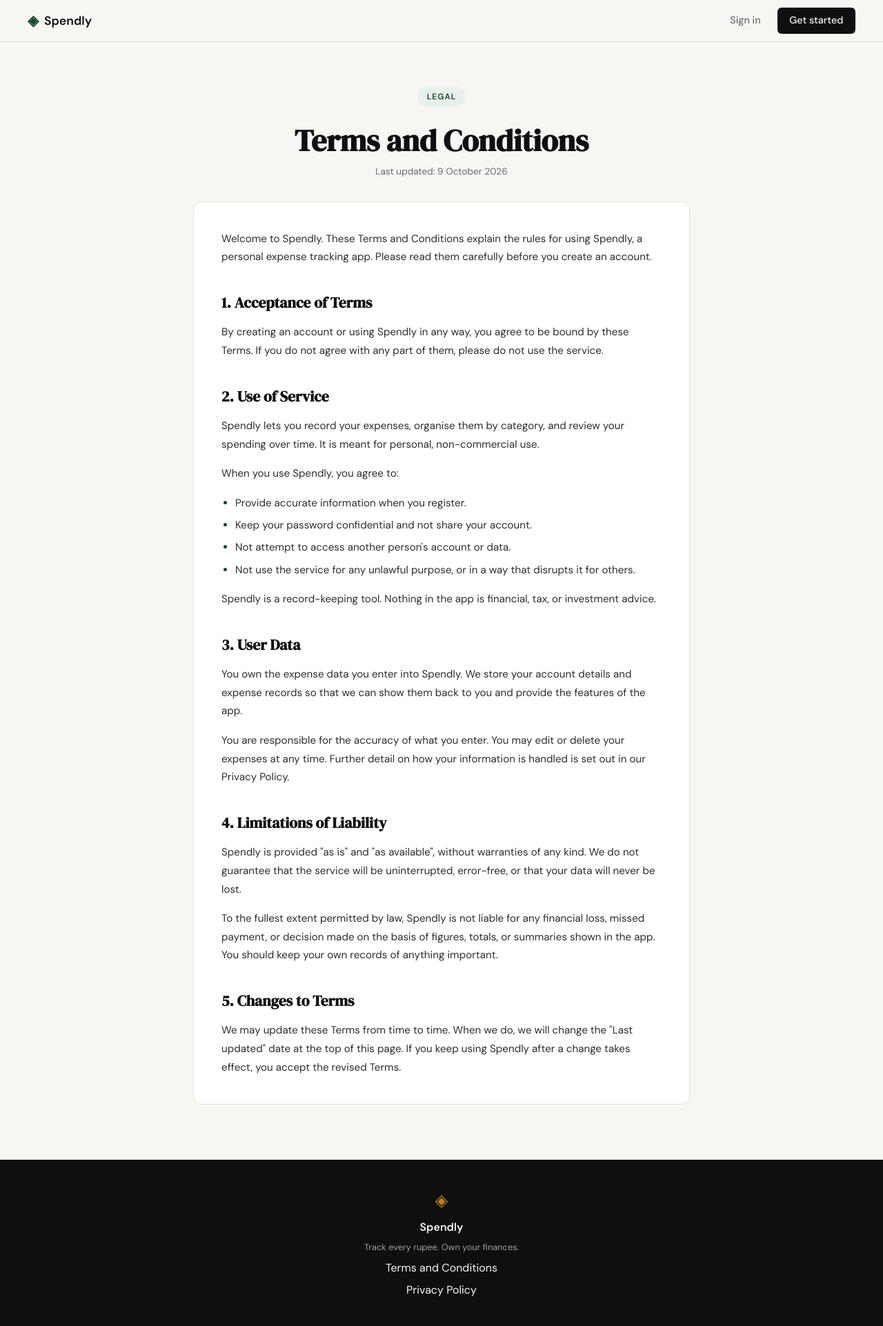
After one commit to ms1230895/Working-with-Claude-Code, a Flask app: page /terms in a window 1280 px wide. The commit adds this page. Shown: the whole page at 69% size. Run offline with Flask 3, Linux system fonts and the light colour scheme.

Commit message:
Add Terms and Conditions page

```diff
--- a/app.py
+++ b/app.py
@@ -20,6 +20,11 @@ def register():
 @app.route("/login")
 def login():
     return render_template("login.html")
+
+
+@app.route("/terms")
+def terms():
+    return render_template("terms.html")
 
 
 # ------------------------------------------------------------------ #
--- a/static/css/style.css
+++ b/static/css/style.css
@@ -478,6 +478,65 @@ a { color: inherit; text-decoration: none; }
 .auth-switch a:hover { text-decoration: underline; }
 
 /* ------------------------------------------------------------------ */
+/* Legal pages                                                         */
+/* ------------------------------------------------------------------ */
+
+.legal-section { padding: 4rem 2rem 5rem; }
+
+.legal-container {
+    max-width: 720px;
+    margin: 0 auto;
+}
+
+.legal-header {
+    text-align: center;
+    margin-bottom: 2rem;
+}
+
+.legal-title {
+    font-family: var(--font-display);
+    font-size: clamp(2rem, 4vw, 2.75rem);
+    line-height: 1.15;
+    color: var(--ink);
+    margin-bottom: 0.5rem;
+}
+
+.legal-updated {
+    font-size: 0.85rem;
+    color: var(--ink-muted);
+}
+
+.legal-body {
+    background: var(--paper-card);
+    border: 1px solid var(--border);
+    border-radius: var(--radius-md);
+    padding: 2.5rem;
+}
+
+.legal-body h2 {
+    font-family: var(--font-display);
+    font-size: 1.35rem;
+    color: var(--ink);
+    margin: 2.25rem 0 0.75rem;
+}
+
+.legal-body p,
+.legal-body ul {
+    font-size: 0.95rem;
+    color: var(--ink-soft);
+    line-height: 1.75;
+    margin-bottom: 1rem;
+}
+
+.legal-body ul { padding-left: 1.25rem; }
+
+.legal-body li { margin-bottom: 0.35rem; }
+
+.legal-body li::marker { color: var(--accent); }
+
+.legal-body > :last-child { margin-bottom: 0; }
+
+/* ------------------------------------------------------------------ */
 /* Footer                                                              */
 /* ------------------------------------------------------------------ */
 
@@ -527,4 +586,6 @@ a { color: inherit; text-decoration: none; }
 @media (max-width: 600px) {
     .nav-links a:not(.nav-cta) { display: none; }
     .hero { padding: 3rem 1rem 2rem; }
+    .legal-section { padding: 2.5rem 1rem 3rem; }
+    .legal-body { padding: 1.5rem; }
 }
--- a/templates/base.html
+++ b/templates/base.html
@@ -34,7 +34,7 @@
             <span class="brand-icon">◈</span>
             <span class="footer-name">Spendly</span>
             <p class="footer-copy">Track every rupee. Own your finances.</p>
-            <a href="#">Terms and Conditions</a>
+            <a href="{{ url_for('terms') }}">Terms and Conditions</a>
             <a href="#">Privacy Policy</a>
         </div>
     </footer>
--- /dev/null
+++ b/templates/terms.html
@@ -0,0 +1,86 @@
+{% extends "base.html" %}
+
+{% block title %}Terms and Conditions — Spendly{% endblock %}
+
+{% block content %}
+
+<section class="legal-section">
+    <div class="legal-container">
+
+        <div class="legal-header">
+            <div class="hero-badge">Legal</div>
+            <h1 class="legal-title">Terms and Conditions</h1>
+            <p class="legal-updated">Last updated: 9 October 2026</p>
+        </div>
+
+        <div class="legal-body">
+            <p>
+                Welcome to Spendly. These Terms and Conditions explain the rules
+                for using Spendly, a personal expense tracking app. Please read
+                them carefully before you create an account.
+            </p>
+
+            <h2>1. Acceptance of Terms</h2>
+            <p>
+                By creating an account or using Spendly in any way, you agree to
+                be bound by these Terms. If you do not agree with any part of
+                them, please do not use the service.
+            </p>
+
+            <h2>2. Use of Service</h2>
+            <p>
+                Spendly lets you record your expenses, organise them by category,
+                and review your spending over time. It is meant for personal,
+                non-commercial use.
+            </p>
+            <p>When you use Spendly, you agree to:</p>
+            <ul>
+                <li>Provide accurate information when you register.</li>
+                <li>Keep your password confidential and not share your account.</li>
+                <li>Not attempt to access another person's account or data.</li>
+                <li>Not use the service for any unlawful purpose, or in a way that disrupts it for others.</li>
+            </ul>
+            <p>
+                Spendly is a record-keeping tool. Nothing in the app is financial,
+                tax, or investment advice.
+            </p>
+
+            <h2>3. User Data</h2>
+            <p>
+                You own the expense data you enter into Spendly. We store your
+                account details and expense records so that we can show them
+                back to you and provide the features of the app.
+            </p>
+            <p>
+                You are responsible for the accuracy of what you enter. You may
+                edit or delete your expenses at any time. Further detail on how
+                your information is handled is set out in our Privacy Policy.
+            </p>
+
+            <h2>4. Limitations of Liability</h2>
+            <p>
+                Spendly is provided "as is" and "as available", without
+                warranties of any kind. We do not guarantee that the service
+                will be uninterrupted, error-free, or that your data will never
+                be lost.
+            </p>
+            <p>
+                To the fullest extent permitted by law, Spendly is not liable
+                for any financial loss, missed payment, or decision made on the
+                basis of figures, totals, or summaries shown in the app. You
+                should keep your own records of anything important.
+            </p>
+
+            <h2>5. Changes to Terms</h2>
+            <p>
+                We may update these Terms from time to time. When we do, we will
+                change the "Last updated" date at the top of this page. If you
+                keep using Spendly after a change takes effect, you accept the
+                revised Terms.
+            </p>
+        </div>
+
+    </div>
+</section>
+
+{% endblock %}
```
